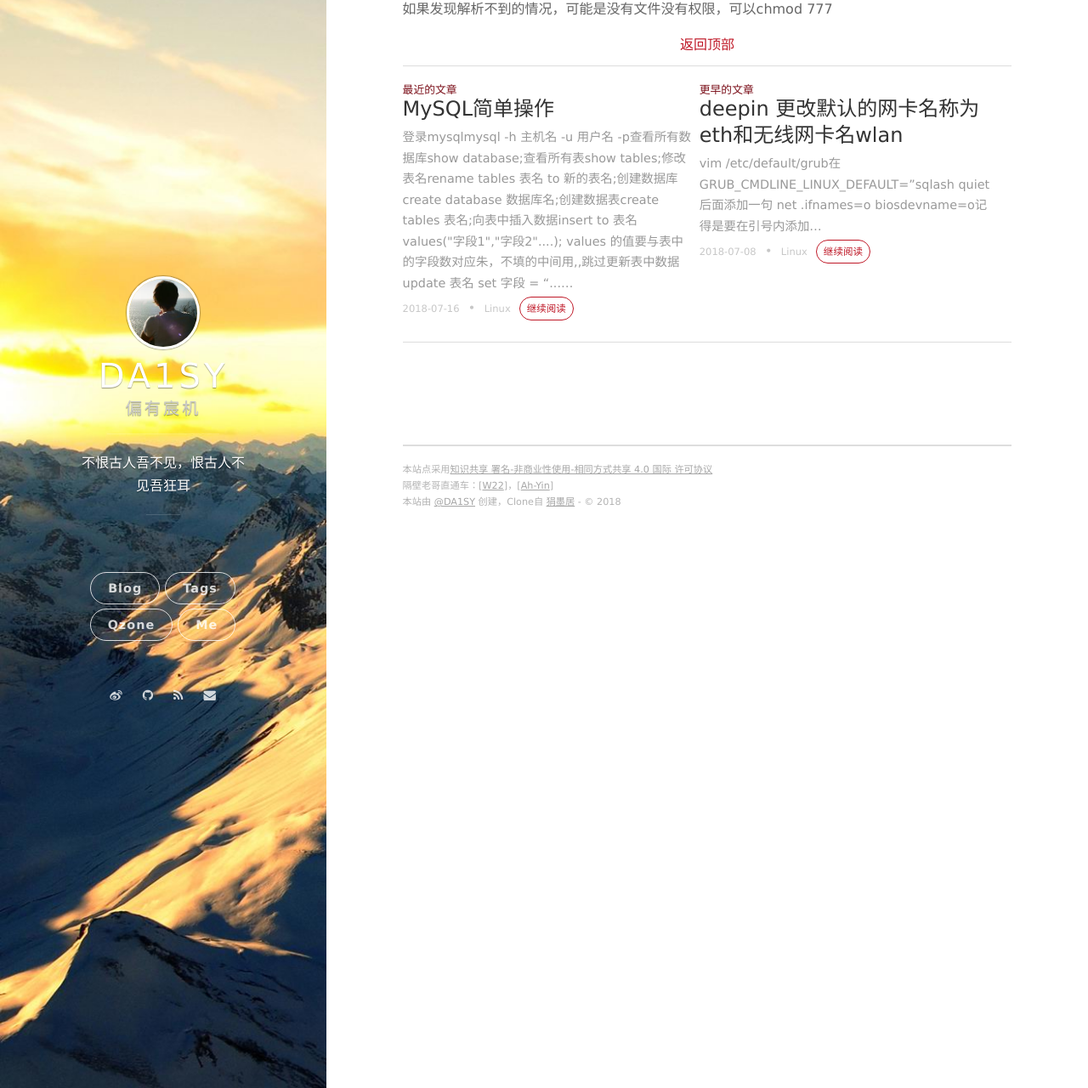
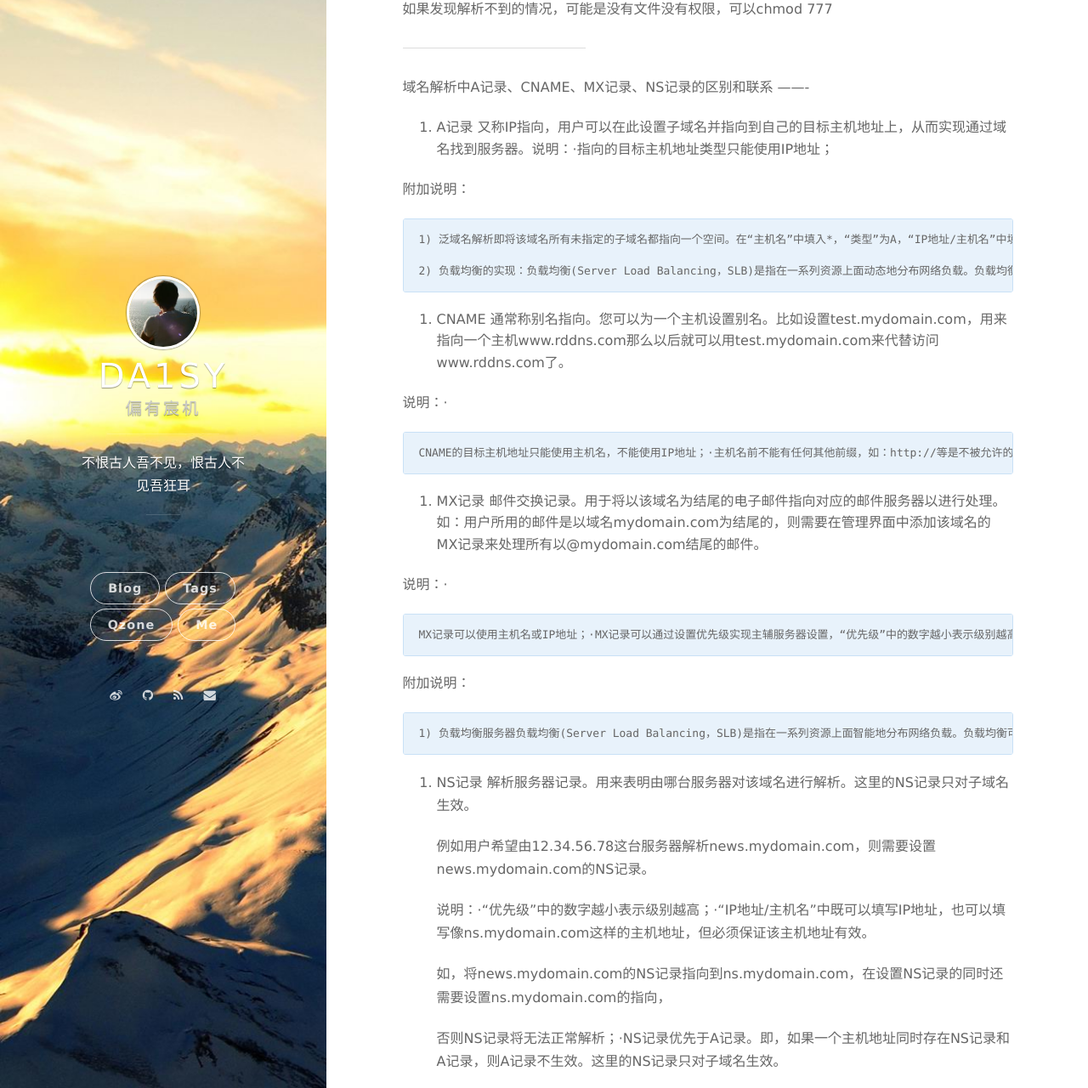
Before and after one commit to linusboyle/linusboyle.cn, a Jekyll site: the page built from _posts/2018-07-15-BINK-DNS.MD, in a window 1280 px wide and 1400 px high, scrolled down 2965 px, cut to the strip 120-1400 px from the top of the window. Shown: the whole strip at 85% size. Built offline with Jekyll 4.4.1, drawn with Linux system fonts in a browser that asks for light colours; nearby versions of some CDN libraries; some of the changed text lies outside the part shown.

Commit message:
Update 2018-07-15-BINK-DNS.MD

```diff
--- a/_posts/2018-07-15-BINK-DNS.MD
+++ b/_posts/2018-07-15-BINK-DNS.MD
@@ -125,3 +125,47 @@ nameserver 192.168.150.11
 ![这里写图片描述](https://img-blog.csdn.net/20180715200206157?watermark/2/text/aHR0cHM6Ly9ibG9nLmNzZG4ubmV0L2RhMXN5ZGExc3k=/font/5a6L5L2T/fontsize/400/fill/I0JBQkFCMA==/dissolve/70)
 
 如果发现解析不到的情况，可能是没有文件没有权限，可以chmod 777
+
+-----------------------------
+域名解析中A记录、CNAME、MX记录、NS记录的区别和联系
+-------
+1. A记录 又称IP指向，用户可以在此设置子域名并指向到自己的目标主机地址上，从而实现通过域名找到服务器。说明：·指向的目标主机地址类型只能使用IP地址；
+
+附加说明：
+
+    1) 泛域名解析即将该域名所有未指定的子域名都指向一个空间。在“主机名”中填入*，“类型”为A，“IP地址/主机名”中填入web服务器的IP地址，点击“新增”按钮即可。
+
+    2) 负载均衡的实现：负载均衡(Server Load Balancing，SLB)是指在一系列资源上面动态地分布网络负载。负载均衡可以减少网络拥塞，提高整体网络性能，提高自愈性， 并确保企业关键性应用的可用性。当相同子域名有多个目标地址时，表示轮循，可以达到负载均衡的目的，但需要虚拟主机服务商支持。
+
+
+ 2. CNAME 通常称别名指向。您可以为一个主机设置别名。比如设置test.mydomain.com，用来指向一个主机www.rddns.com那么以后就可以用test.mydomain.com来代替访问www.rddns.com了。
+
+说明：·
+
+    CNAME的目标主机地址只能使用主机名，不能使用IP地址；·主机名前不能有任何其他前缀，如：http://等是不被允许的；·A记录优先于CNAME记录。即如果一个主机地址同时存在A记录和CNAME记录，则CNAME记录不生效。
+
+3. MX记录 邮件交换记录。用于将以该域名为结尾的电子邮件指向对应的邮件服务器以进行处理。如：用户所用的邮件是以域名mydomain.com为结尾的，则需要在管理界面中添加该域名的MX记录来处理所有以@mydomain.com结尾的邮件。
+
+说明：·
+
+    MX记录可以使用主机名或IP地址；·MX记录可以通过设置优先级实现主辅服务器设置，“优先级”中的数字越小表示级别越高。也可以使用相同优先级达到负载均衡的目的；·如果在“主机名”中填入子域名则此MX记录只对该子域名生效。
+
+附加说明：
+
+    1) 负载均衡服务器负载均衡(Server Load Balancing，SLB)是指在一系列资源上面智能地分布网络负载。负载均衡可以减少网络拥塞，提高整体网络性能，提高自愈性，并确保企业关键性应用的可用性。当域名的MX记录有多个目标地址且优先级相同时，表示轮循，可以达到负载均衡的目的，但需要邮箱服务商支持。
+
+4. NS记录 解析服务器记录。用来表明由哪台服务器对该域名进行解析。这里的NS记录只对子域名生效。
+
+   例如用户希望由12.34.56.78这台服务器解析news.mydomain.com，则需要设置news.mydomain.com的NS记录。
+
+   说明：·“优先级”中的数字越小表示级别越高；·“IP地址/主机名”中既可以填写IP地址，也可以填写像ns.mydomain.com这样的主机地址，但必须保证该主机地址有效。
+
+   如，将news.mydomain.com的NS记录指向到ns.mydomain.com，在设置NS记录的同时还需要设置ns.mydomain.com的指向，
+
+   否则NS记录将无法正常解析；·NS记录优先于A记录。即，如果一个主机地址同时存在NS记录和A记录，则A记录不生效。这里的NS记录只对子域名生效。
+
+5. 相关说明
+
+   1) 负载均衡服务器负载均衡(Server Load Balancing，SLB)是指在一系列资源上面智能地分布网络负载。负载均衡可以减少网络拥塞，提高整体网络性能，提高自愈性，并确保企业关键性应用的可用性。当相同子域有多个目标地址，或域名的MX记录有多个目标地址且优先级相同时，表示轮循，可以达到负载均衡的目的，但需要虚拟主机和邮箱服务商支持。
+
+    2) TTL值TTL值全称是“生存时间（Time To Live)”，简单的说它表示DNS记录在DNS服务器上缓存时间。东方网景DNS服务器默认即时生效，客户的增加修改一般不超过15分钟可以使用。
```
